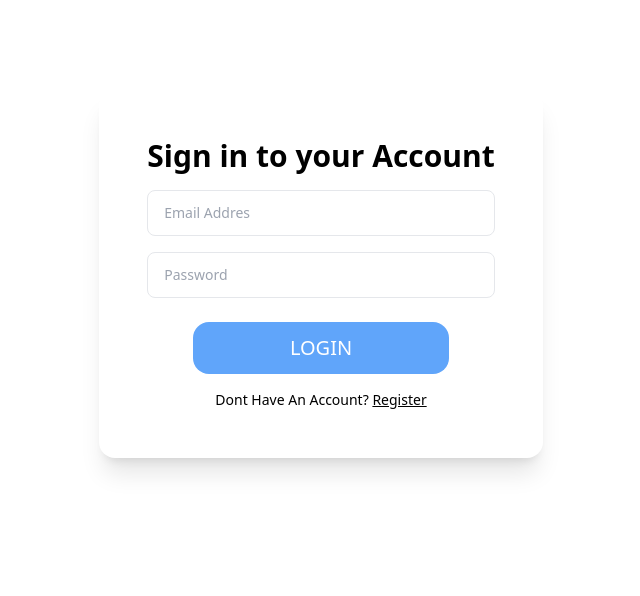
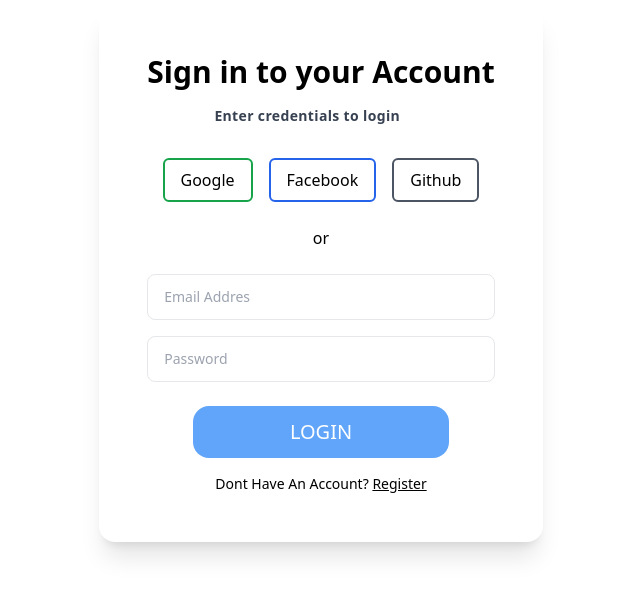
Before and after one commit to brandonsamuel1/social-login-app, a React (Create React App) app: page /login in a window 1280 px wide. Shown: the part 126-722 px from the top of the page, without its empty margins (319-959 px from the left). Built offline with nearby package versions, Linux system fonts and the light colour scheme.

Commit message:
added social buttons on register and login pages

```diff
--- a/src/pages/login/login.component.jsx
+++ b/src/pages/login/login.component.jsx
@@ -6,8 +6,17 @@
         <div class="min-h-screen flex justify-center items-center">
             <div class="py-12 px-12 bg-white rounded-2xl shadow-xl z-20">
                 <div>
-                    <h1 class="text-3xl font-bold text-center mb-4 cursor-pointer">Sign in to your Account</h1>
+                    <h1 class="text-3xl font-bold text-center mb-4">Sign in to your Account</h1>
+                    <p class="w-80 text-center text-sm mb-8 font-semibold text-gray-700 tracking-wide">Enter credentials to login</p>
+                    <div class="space-x-4">
+                        <button class="border-2 border-green-600 text-black px-4 py-2 rounded-md text-1xl font-medium hover:bg-green-600 transition duration-300">Google</button>
+                        <button class="border-2 border-blue-600 text-black px-4 py-2 rounded-md text-1xl font-medium hover:bg-blue-600 transition duration-300">Facebook</button>
+                        <button class="border-2 border-gray-600 text-black px-4 py-2 rounded-md text-1xl font-medium hover:bg-gray-600 transition duration-300">Github</button>
+                    </div>
+                    <br />
+                    <p>or</p>
                 </div>
+                <br />
                 <div class="space-y-4">
                     <input type="text" placeholder="Email Addres" class="block text-sm py-3 px-4 rounded-lg w-full border outline-none" />
                     <input type="text" placeholder="Password" class="block text-sm py-3 px-4 rounded-lg w-full border outline-none" />
--- a/src/pages/register/register.component.jsx
+++ b/src/pages/register/register.component.jsx
@@ -6,9 +6,17 @@
         <div class="min-h-screen flex justify-center items-center">
             <div class="py-12 px-12 bg-white rounded-2xl shadow-xl z-20">
                 <div>
-                    <h1 class="text-3xl font-bold text-center mb-4 cursor-pointer">Register An Account</h1>
-                    <p class="w-80 text-center text-sm mb-8 font-semibold text-gray-700 tracking-wide cursor-pointer">Enter credentials to register</p>
+                    <h1 class="text-3xl font-bold text-center mb-4">Register An Account</h1>
+                    <p class="w-80 text-center text-sm mb-8 font-semibold text-gray-700 tracking-wide">Enter credentials to register</p>
+                    <div class="space-x-4">
+                        <button class="border-2 border-green-600 text-black px-4 py-2 rounded-md text-1xl font-medium hover:bg-green-600 transition duration-300">Google</button>
+                        <button class="border-2 border-blue-600 text-black px-4 py-2 rounded-md text-1xl font-medium hover:bg-blue-600 transition duration-300">Facebook</button>
+                        <button class="border-2 border-gray-600 text-black px-4 py-2 rounded-md text-1xl font-medium hover:bg-gray-600 transition duration-300">Github</button>
+                    </div>
+                    <br />
+                    <p>or</p>
                 </div>
+                <br />
                 <div class="space-y-4">
                     <input type="text" placeholder="Full Name" class="block text-sm py-3 px-4 rounded-lg w-full border outline-none" />
                     <input type="text" placeholder="Email Addres" class="block text-sm py-3 px-4 rounded-lg w-full border outline-none" />
```
